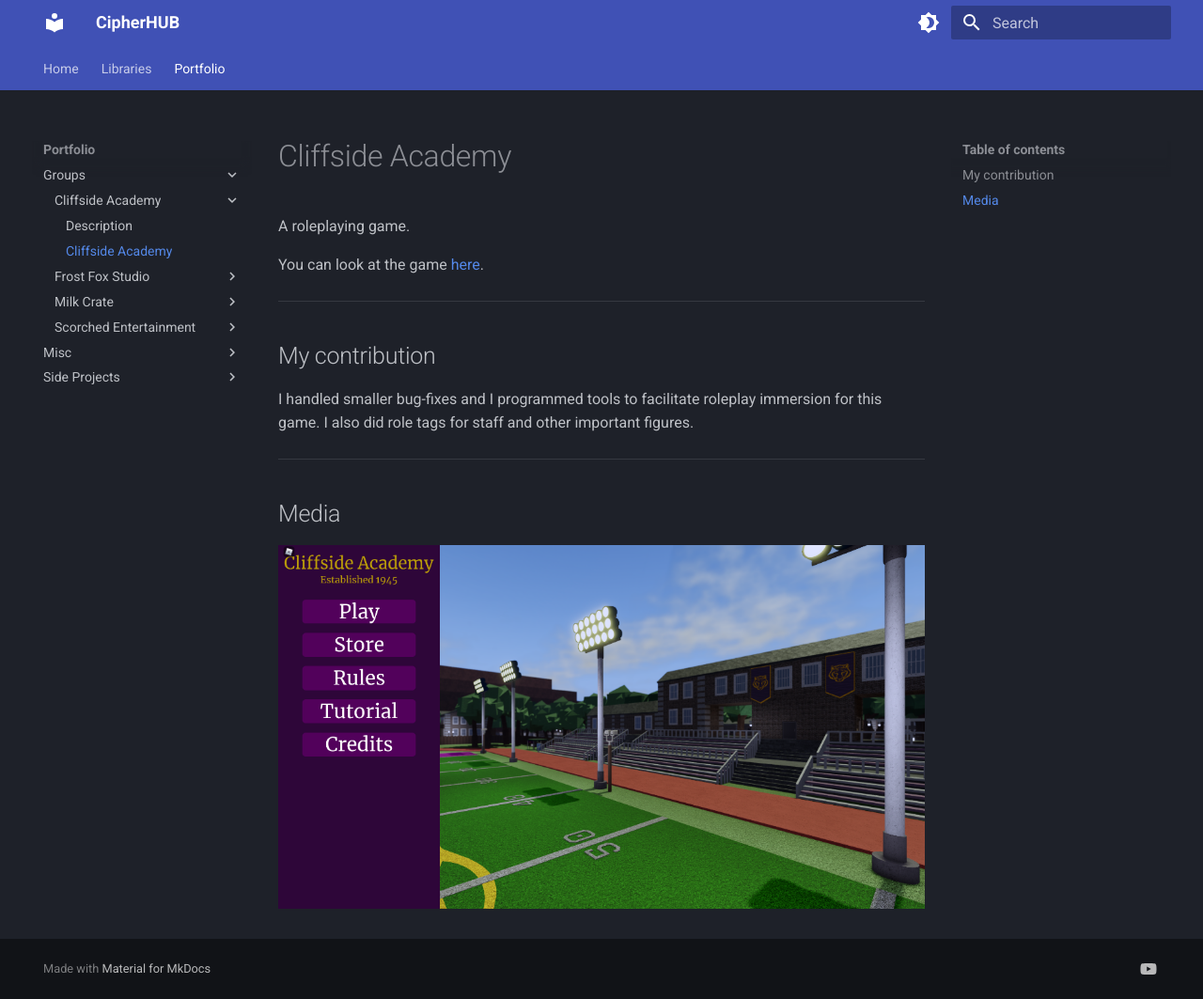
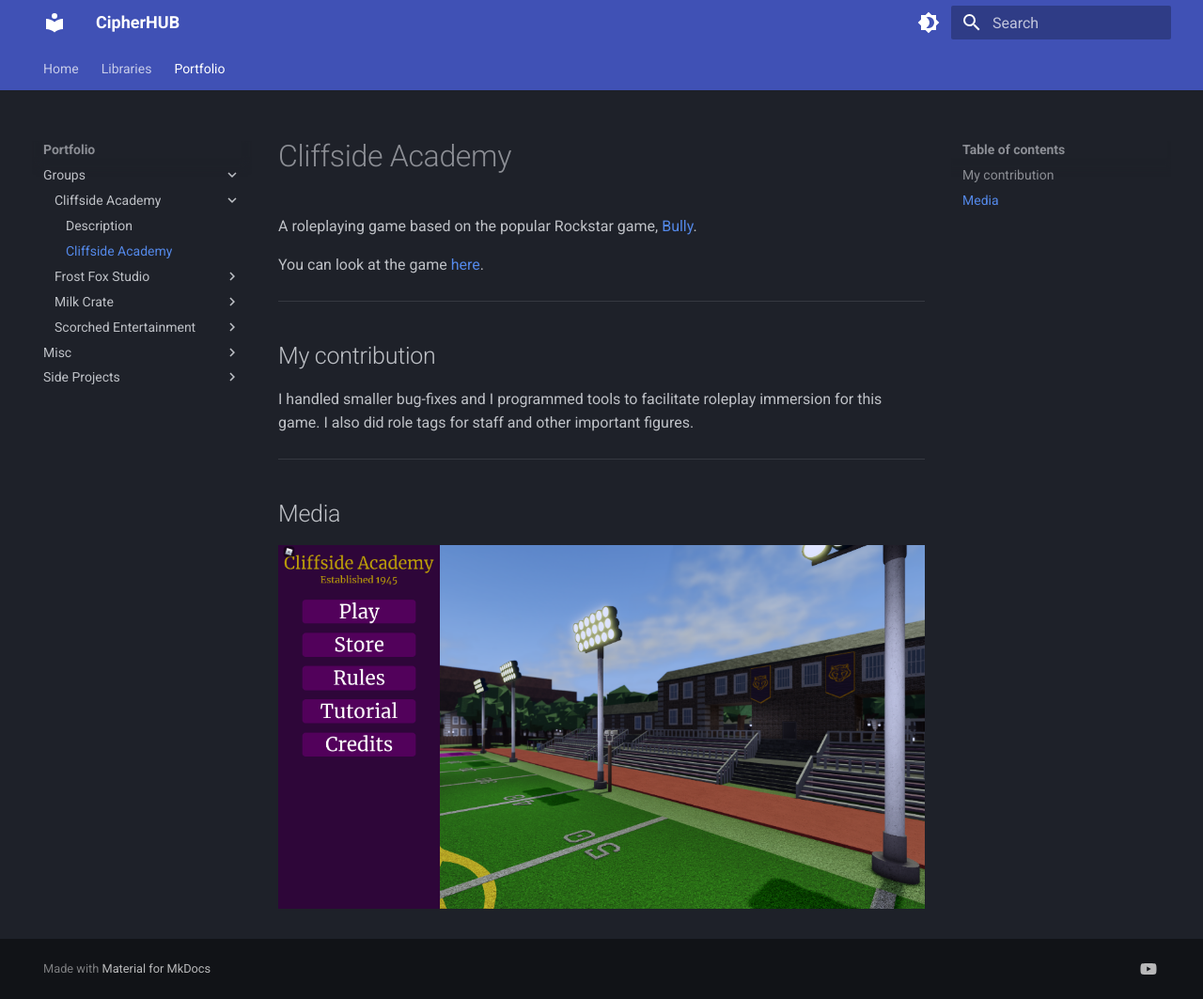
Before and after one commit to d-ciphr/CipherHUB, an MkDocs documentation site: the page built from docs/Portfolio/Groups/Cliffside Academy/CliffsideAcademy.md, in a window 1280 px wide and 1063 px high. Shown: the whole window at 94% size. Built offline with MkDocs 1.6.1 and Material for MkDocs 9.7.7, drawn with Linux system fonts in a browser that asks for light colours.

Commit message:
Fixed portfolio

```diff
--- a/docs/Portfolio/Groups/Cliffside Academy/CliffsideAcademy.md
+++ b/docs/Portfolio/Groups/Cliffside Academy/CliffsideAcademy.md
@@ -1,5 +1,5 @@
 # Cliffside Academy
-A roleplaying game.
+A roleplaying game based on the popular Rockstar game, [Bully](https://store.steampowered.com/app/12200/Bully_Scholarship_Edition/).
 
 You can look at the game [here](https://www.roblox.com/games/7287725541/Cliffside-Academy).
 
```
